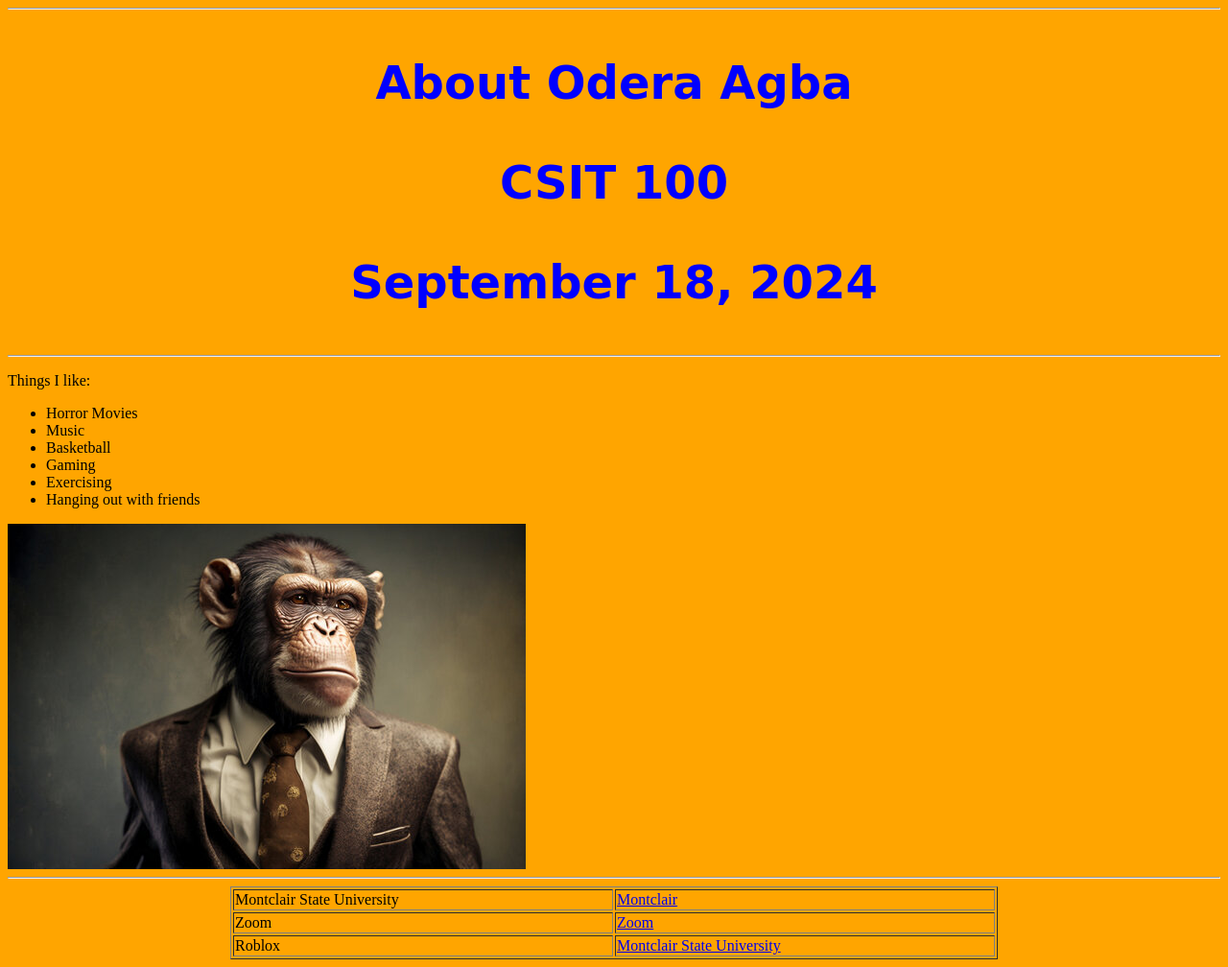
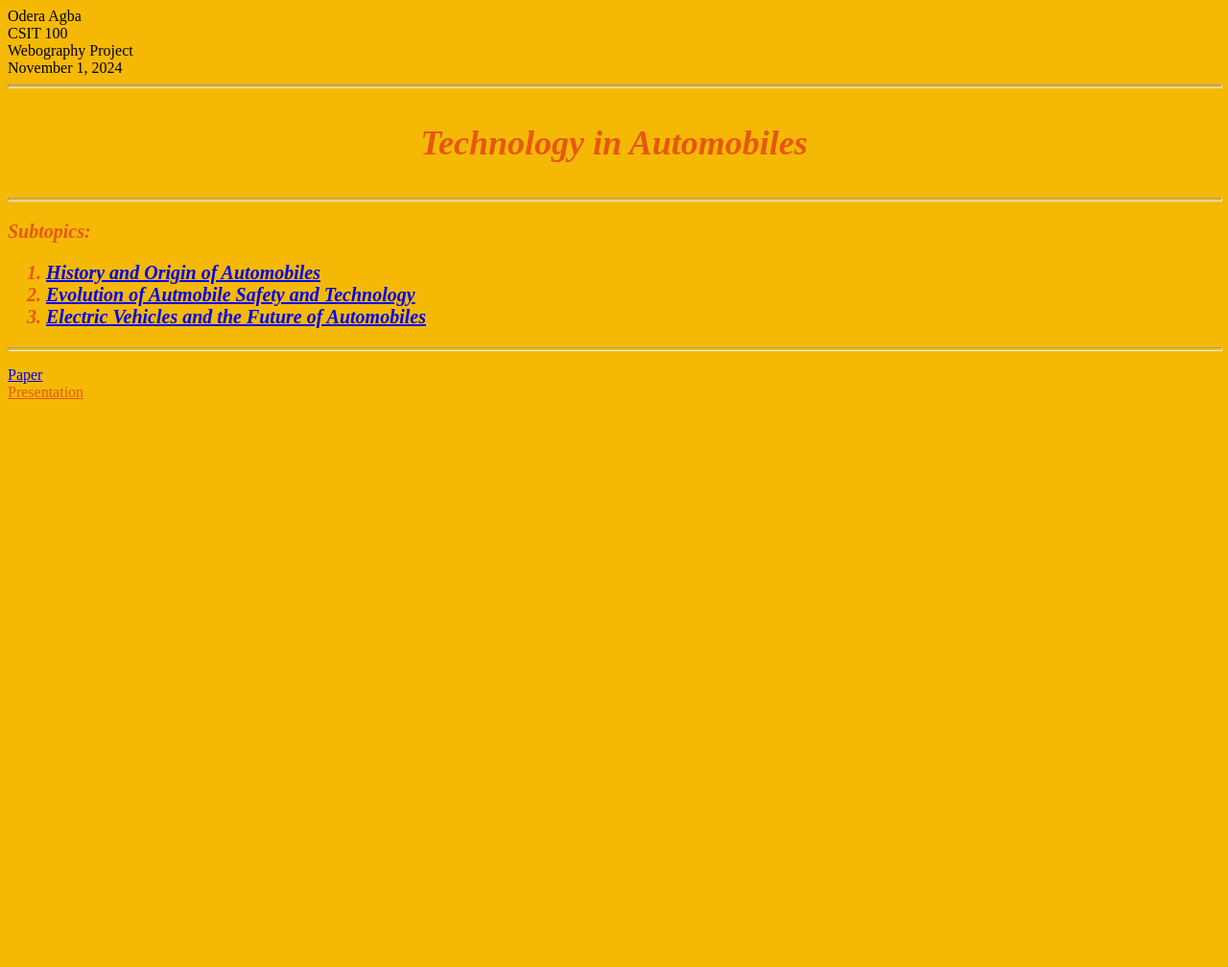
Before and after one commit to Od-Ag/Od-Ag.github.io, a plain HTML site: page index.html in a window 1280 px wide. Shown: the whole page at 96% size. After the commit the page ends 800 px from the top, so only its background shows below. Drawn offline with Linux system fonts and the light colour scheme.

Commit message:
Add files via upload

```diff
--- a/index.html
+++ b/index.html
@@ -1,37 +1,27 @@
 <html>
 <head>
-<title>Autobiography</title>
+  <meta content="text/html;charset=ISO-8859-1" http-equiv="Content-Type">
+  <title>Webography Project</title>
 </head>
-<hr />
-<body style="background-color:orange;">
-<p style="font: bold 48px cursive;color:blue;text-align:center;">About Odera Agba</p>
-<p style="font: bold 48px cursive;color:blue;text-align:center;">CSIT 100</p>
-<p style="font: bold 48px cursive;color:blue;text-align:center;">September 18, 2024</p>
-<hr />
-<p>Things I like:</p>
-<ul>
-<li>Horror Movies</li>
-<li>Music</li>
-<li>Basketball</li>
-<li>Gaming</li>
-<li>Exercising</li>
-<li>Hanging out with friends</li>
-</ul>
-<img src="Monkey.jpg" />
-<hr />
-<table align="center" border="1" width="800">
-<tr>
-<td>Montclair State University</td>
-<td><a href="https://www.montclair.edu">Montclair</a></td>
-</tr>
-<tr>
-<td>Zoom</td>
-<td><a href="https://zoom.us">Zoom</a></td>
-</tr>
-<tr>
-<td>Roblox</td>
-<td><a href="https://montclair.edu">Montclair State University</a></td>
-</tr>
-</table>
+<body style="background-color:rgb(245, 185, 5);color:rgb(0, 0, 0);" alink="#ee0000" link="#0000ee" vlink="#e75710">
+<div style="text-align:left;">Odera Agba<br />
+CSIT 100<br>
+Webography Project<br />
+November 1, 2024
+</div>
+<hr style="width:100%;height:2px;" />
+<p style="font:italic bold 36px Century Schoolbook;text-align:center;color:#e75710;">Technology in Automobiles</p>
+<hr style="width:100%;height:2px;" />
+<p style="font:italic bold 20px Century Schoolbook;color:#e75710;">Subtopics:</p>
+<ol style="font:italic bold 20px Century Schoolbook;color:#e75710;">
+  <li><a href="subtopic1.html">History and Origin of Automobiles</a></li>
+  <li><a href="subtopic2.html">Evolution of Autmobile Safety and Technology</a></li>
+  <li><a href="subtopic3.html">Electric Vehicles and the Future of Automobiles</a></li>
+</ol>
+<hr style="width:100%;height:2px;" />
+<p>
+<a href="researchpaper.docx">Paper</a></span><br />
+<a href="">Presentation</a>
+</p>
 </body>
 </html>
```
